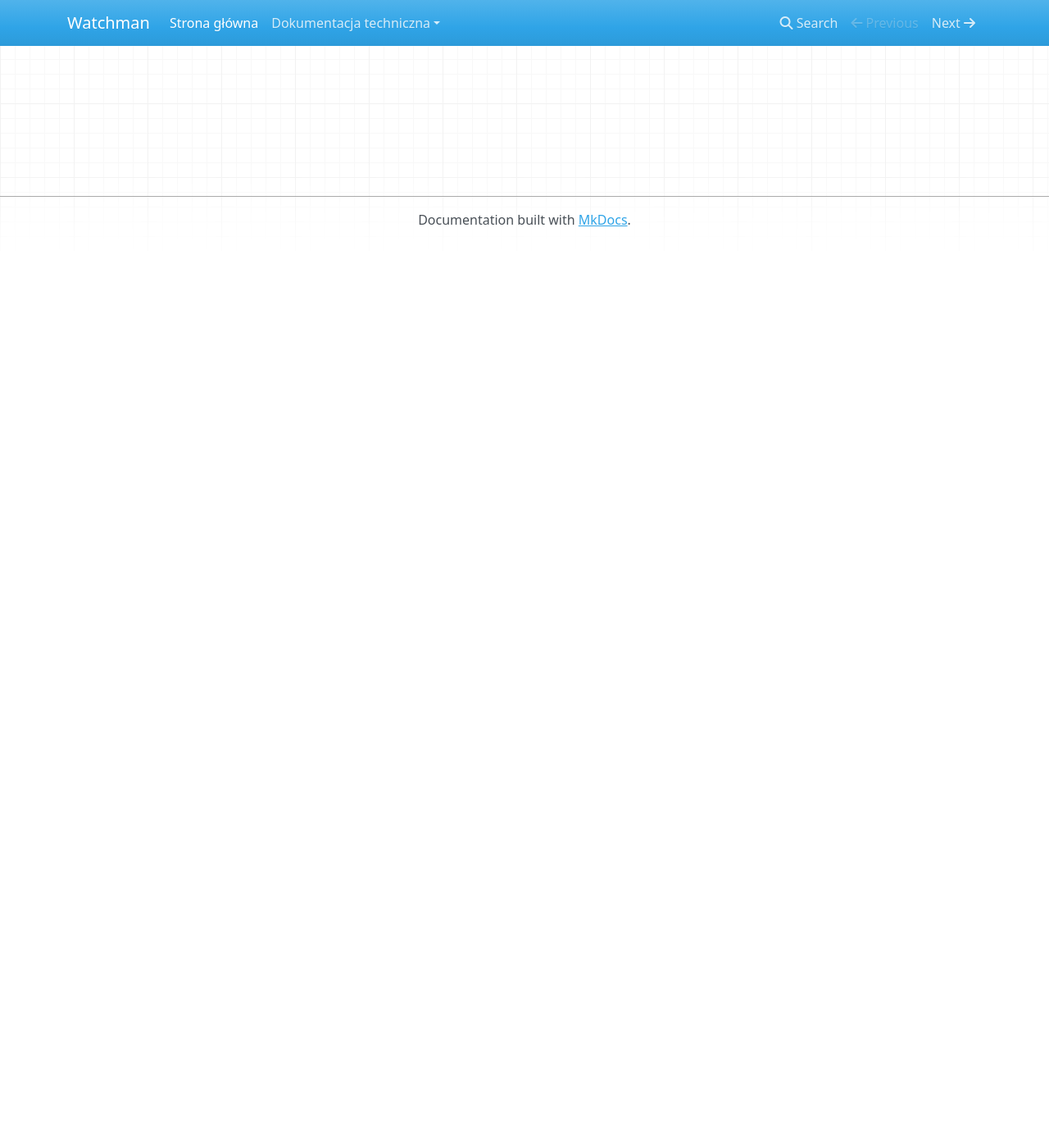
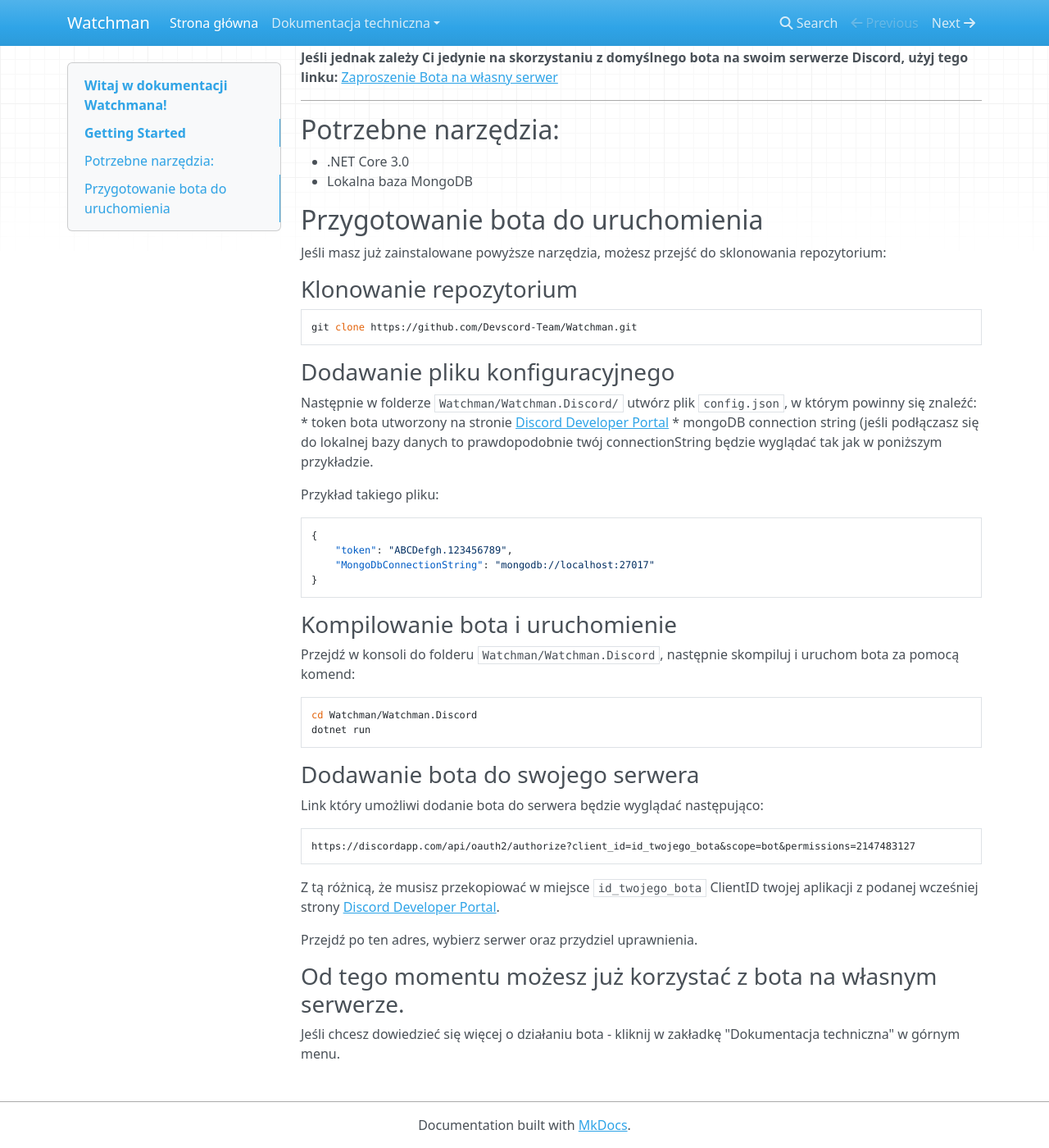
Before and after one commit to Devscord-Team/Watchman, an MkDocs documentation site: the page built from docs/index.md, in a window 1280 px wide and 1400 px high, scrolled down 267 px. Shown: the whole window at 82% size. Built offline with MkDocs 1.6.1, drawn with Linux system fonts in a browser that asks for light colours; nearby versions of some CDN libraries; before the commit the page ends 900 px from its top, so only the background shows below that; some of the changed text lies outside the part shown.

Commit message:
Update index.md

````diff
--- a/docs/index.md
+++ b/docs/index.md
@@ -1,6 +1,70 @@
 ## Witaj w dokumentacji Watchmana!
 
-Poniżej znajdziesz najważniejsze linki
+Poniżej znajdziesz najważniejsze linki niezbędne do pracy nad Watchmanem.
 
 [Repozytorium na githubie](https://github.com/Devscord-Team/Watchman)
 [Trello](https://trello.com/b/xpN9bYtR/watchman)
+
+# Getting Started
+
+
+Poniżej znajdziesz instrukcję uruchomienia bota na własnym hostingu (np. na własnym PC), co daje możliwość samodzielnej ingerencji w kod i dostosowanie bota do własnych preferencji.
+
+**Jeśli jednak zależy Ci jedynie na skorzystaniu z domyślnego bota na swoim serwerze Discord, użyj tego linku:**
+[Zaproszenie Bota na własny serwer](https://discordapp.com/api/oauth2/authorize?client_id=636274997786312723&permissions=2147483127&scope=bot)
+
+***
+
+## Potrzebne narzędzia:
+
+* .NET Core 3.0
+* Lokalna baza MongoDB
+
+## Przygotowanie bota do uruchomienia
+
+Jeśli masz już zainstalowane powyższe narzędzia, możesz przejść do sklonowania repozytorium:
+
+### Klonowanie repozytorium
+
+```
+git clone https://github.com/Devscord-Team/Watchman.git
+```
+### Dodawanie pliku konfiguracyjnego
+
+Następnie w folderze `Watchman/Watchman.Discord/` utwórz plik `config.json`, w którym powinny się znaleźć:
+* token bota utworzony na stronie [Discord Developer Portal](https://discordapp.com/developers/applications)
+* mongoDB connection string (jeśli podłączasz się do lokalnej bazy danych to prawdopodobnie twój connectionString będzie wyglądać tak jak w poniższym przykładzie.
+
+Przykład takiego pliku:
+```json
+{
+    "token": "ABCDefgh.123456789",
+    "MongoDbConnectionString": "mongodb://localhost:27017"
+}
+```
+
+### Kompilowanie bota i uruchomienie
+
+Przejdź w konsoli do folderu `Watchman/Watchman.Discord`, następnie skompiluj i uruchom bota za pomocą komend:
+
+```
+cd Watchman/Watchman.Discord
+dotnet run
+```
+
+### Dodawanie bota do swojego serwera
+
+Link który umożliwi dodanie bota do serwera będzie wyglądać następująco:
+
+```
+https://discordapp.com/api/oauth2/authorize?client_id=id_twojego_bota&scope=bot&permissions=2147483127
+```
+
+Z tą różnicą, że musisz przekopiować w miejsce `id_twojego_bota` ClientID twojej aplikacji z podanej wcześniej strony [Discord Developer Portal](https://discordapp.com/developers/applications).
+
+Przejdź po ten adres, wybierz serwer oraz przydziel uprawnienia.
+
+
+### Od tego momentu możesz już korzystać z bota na własnym serwerze.
+
+Jeśli chcesz dowiedzieć się więcej o działaniu bota - kliknij w zakładkę "Dokumentacja techniczna" w górnym menu.
````
